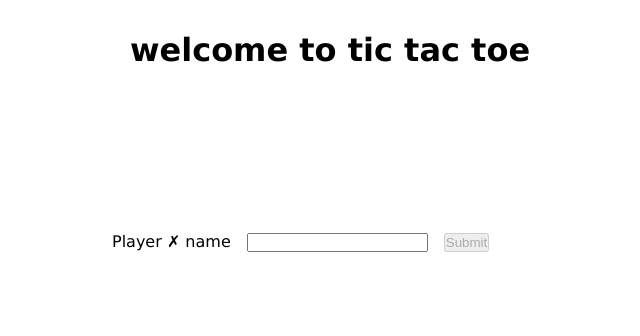
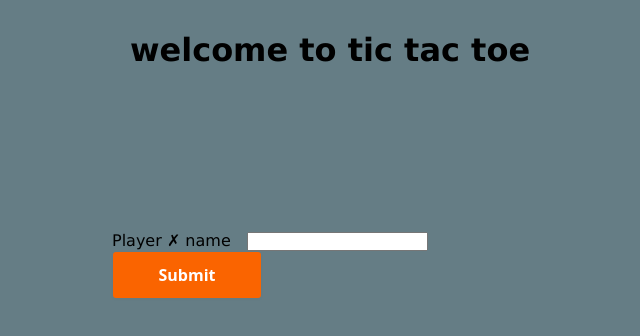
Before and after one commit to robin-sevelin/tic-tac-toe-react, a React (Vite) app: page / in a window 1280 px wide. Shown: the top 336 px of the page, without its empty margins (310-950 px from the left). Built offline with nearby package versions, Linux system fonts and the light colour scheme.

Commit message:
app working

```diff
--- a/src/components/AppButtons.tsx
+++ b/src/components/AppButtons.tsx
@@ -26,7 +26,7 @@ export const AppButtons = ({
   };
   return (
     <div className='nav-buttons'>
-      <button onClick={handleScoreboard}>Toggle scoreboard</button>
+      <button onClick={handleScoreboard}>Scoreboard</button>
       <button onClick={handleRestart}>Restart game</button>
       <button onClick={handleEndsession}>End session</button>
     </div>
--- a/src/components/AppGame.tsx
+++ b/src/components/AppGame.tsx
@@ -8,7 +8,8 @@ interface IGameProps {
   squares: string[];
   players: Player[];
   currentPlayer: string;
-  gameOver: boolean;
+  hasWin: boolean;
+  hasDraw: boolean;
   onEndSession: (players: Player[]) => void;
   onTagSquare: (index: number) => void;
   onRestart: () => void;
@@ -18,7 +19,8 @@ export const AppGame = ({
   players,
   squares,
   currentPlayer,
-  gameOver,
+  hasWin,
+  hasDraw,
   onEndSession,
   onTagSquare,
   onRestart,
@@ -47,7 +49,8 @@ export const AppGame = ({
           players={players}
           currentPlayer={currentPlayer}
           onTagSquare={tagSquare}
-          gameOver={gameOver}
+          hasWin={hasWin}
+          hasDraw={hasDraw}
         />
       )}
       {showScore && <AppScores players={players} />}
--- a/src/components/AppMain.tsx
+++ b/src/components/AppMain.tsx
@@ -1,24 +1,34 @@
-import { useState } from 'react';
 import { Game } from '../models/Game';
 import { AppPlayers } from './AppPlayers';
 import { AppGame } from './AppGame';
 import { Player } from '../models/Player';
+import { useEffect, useState } from 'react';
 
 export const AppMain = () => {
   const [game, setGame] = useState<Game>(
-    new Game([], ['', '', '', '', '', '', '', '', ''], '✗', false)
+    new Game([], ['', '', '', '', '', '', '', '', ''], '✗', false, false)
   );
+
+  useEffect(() => {
+    const inLocalstorage = localStorage.getItem('board');
+    if (inLocalstorage) {
+      setGame(JSON.parse(inLocalstorage));
+    }
+  }, []);
 
   const addPlayer = (player: string) => {
     const newPlayer = [...game.players, new Player(player, 0, false)];
-    setGame((newGame) => ({
-      ...newGame,
+    setGame((game) => ({
+      ...game,
       players: newPlayer,
     }));
   };
 
   const endSession = () => {
-    setGame(new Game([], ['', '', '', '', '', '', '', '', ''], '✗', false));
+    setGame(
+      new Game([], ['', '', '', '', '', '', '', '', ''], '✗', false, false)
+    );
+    localStorage.removeItem('board');
   };
 
   const restart = () => {
@@ -26,29 +36,33 @@ export const AppMain = () => {
     resetPlayers.forEach((player) => {
       player.hasWon = false;
     });
-    setGame((newGame) => ({
-      ...newGame,
+    setGame((game) => ({
+      ...game,
       squares: ['', '', '', '', '', '', '', '', ''],
-      gameOver: false,
+      hasWin: false,
+      hasDraw: false,
       players: resetPlayers,
     }));
   };
 
   const tagSquare = (index: number) => {
     const currentPlayer = game.currentPlayer === '✗' ? '⭕️' : '✗';
-    const newSquares = [...game.squares];
-    newSquares[index] = currentPlayer;
+    const updatedSquares = [...game.squares];
+    updatedSquares[index] = currentPlayer;
 
-    setGame((newGame) => ({
-      ...newGame,
+    setGame((game) => ({
+      ...game,
       currentPlayer: currentPlayer,
-      squares: newSquares,
+      squares: updatedSquares,
     }));
 
-    checkWin();
+    checkWin(updatedSquares);
+    checkDraw(updatedSquares);
+
+    localStorage.setItem('board', JSON.stringify(game));
   };
 
-  const checkWin = () => {
+  const checkWin = (squares: string[]) => {
     const winningCombinations = [
       [0, 1, 2],
       [3, 4, 5],
@@ -62,18 +76,18 @@ export const AppMain = () => {
 
     for (let i = 0; i < winningCombinations.length; i++) {
       const [a, b, c] = winningCombinations[i];
-      const squareA = game.squares[a];
-      const squareB = game.squares[b];
-      const squareC = game.squares[c];
+      const squareA = squares[a];
+      const squareB = squares[b];
+      const squareC = squares[c];
 
       if (squareA === '✗' && squareB === '✗' && squareC === '✗') {
         const updatedPlayers = [...game.players];
         updatedPlayers[0].points += 1;
         updatedPlayers[0].hasWon = true;
 
-        return setGame((newGame) => ({
-          ...newGame,
-          gameOver: true,
+        return setGame((game) => ({
+          ...game,
+          hasWin: true,
           players: updatedPlayers,
         }));
       } else if (squareA === '⭕️' && squareB === '⭕️' && squareC === '⭕️') {
@@ -81,14 +95,27 @@ export const AppMain = () => {
         updatedPlayers[1].points += 1;
         updatedPlayers[1].hasWon = true;
 
-        return setGame((newGame) => ({
-          ...newGame,
-          gameOver: true,
+        return setGame((prevGame) => ({
+          ...prevGame,
+          hasWin: true,
           players: updatedPlayers,
         }));
       }
     }
   };
+
+  const checkDraw = (squares: string[]) => {
+    if (squares.every((a) => a !== '')) {
+      return setGame((game) => ({
+        ...game,
+        hasDraw: true,
+      }));
+    } else {
+      return;
+    }
+  };
+
+  console.log(game);
 
   return (
     <main>
@@ -98,7 +125,8 @@ export const AppMain = () => {
           onRestart={restart}
           onEndSession={endSession}
           onTagSquare={tagSquare}
-          gameOver={game.gameOver}
+          hasDraw={game.hasDraw}
+          hasWin={game.hasWin}
           squares={game.squares}
           players={game.players}
           currentPlayer={game.currentPlayer}
--- a/src/components/AppPlayers.tsx
+++ b/src/components/AppPlayers.tsx
@@ -20,7 +20,7 @@ export const AppPlayers = ({ players, onAddPlayer }: IPlayerProps) => {
     setUserInput(e.target.value);
   };
   return (
-    <>
+    <div className='form-container'>
       {players.length === 0 && (
         <form onSubmit={handleSubmit}>
           <label htmlFor='input'>Player ✗ name</label>
@@ -35,6 +35,6 @@ export const AppPlayers = ({ players, onAddPlayer }: IPlayerProps) => {
           <button disabled={userInput === ''}>Submit</button>
         </form>
       )}
-    </>
+    </div>
   );
 };
--- a/src/components/AppScores.tsx
+++ b/src/components/AppScores.tsx
@@ -10,11 +10,10 @@ export const AppScores = ({ players }: IGameProps) => {
       {player.name} {player.points} points
     </div>
   ));
-  console.log(players);
 
   return (
     <div className='scores'>
-      <h2>Here are the current scores</h2>
+      <h3>Here are the current scores</h3>
       {html}
     </div>
   );
--- a/src/components/AppSquare.tsx
+++ b/src/components/AppSquare.tsx
@@ -4,7 +4,8 @@ interface SquareProps {
   squares: string[];
   players: Player[];
   currentPlayer: string;
-  gameOver: boolean;
+  hasWin: boolean;
+  hasDraw: boolean;
   onTagSquare: (index: number) => void;
 }
 
@@ -13,13 +14,14 @@ export const AppSquare = ({
   onTagSquare,
   players,
   currentPlayer,
-  gameOver,
+  hasWin,
+  hasDraw,
 }: SquareProps) => {
   const handleClick = (index: number) => {
-    if (squares[index] === '' && gameOver === false) {
-      onTagSquare(index);
+    if (squares[index] !== '' || hasWin) {
+      return;
     }
-    return;
+    onTagSquare(index);
   };
 
   const html = squares.map((square, index) => (
@@ -35,14 +37,17 @@ export const AppSquare = ({
   ));
   return (
     <>
-      {players[0].hasWon && <p>{players[0].name} has won the game 🥇 </p>}
-      {players[1].hasWon && <p>{players[1].name} has won the game 🥇 </p>}
-      {!gameOver && currentPlayer === '✗' && (
-        <p>its {players[0].name}'s' turn</p>
-      )}
-      {!gameOver && currentPlayer === '⭕️' && (
-        <p>its {players[1].name}'s' turn</p>
-      )}
+      <div className='info'>
+        {!hasWin && hasDraw && <p>Its a draw 👻</p>}
+        {players[0].hasWon && <p>{players[0].name} has won the game 🥇 </p>}
+        {players[1].hasWon && <p>{players[1].name} has won the game 🥇 </p>}
+        {!hasWin && !hasDraw && currentPlayer !== '✗' && (
+          <p>its {players[0].name}'s' ✗ turn</p>
+        )}
+        {!hasWin && !hasDraw && currentPlayer !== '⭕️' && (
+          <p>its {players[1].name}'s ⭕️ turn</p>
+        )}
+      </div>
       <div className='board'>{html}</div>
     </>
   );
--- a/src/index.css
+++ b/src/index.css
@@ -7,6 +7,7 @@
 body {
   position: relative;
   font-family: Verdana, Geneva, Tahoma, sans-serif;
+  background-color: rgb(101, 125, 133);
 }
 
 header {
@@ -17,12 +18,16 @@ header {
   justify-content: center;
 }
 
+.form-container {
+  width: 450px;
+}
+
 input {
+  margin-top: 100px;
   margin-inline: 1rem;
 }
 
 main {
-  top: 100px;
   position: relative;
   margin: auto;
   width: 500px;
@@ -34,11 +39,18 @@ main {
 }
 
 .nav-buttons {
-  bottom: 50px;
+  bottom: -50px;
   position: absolute;
+}
+
+.info {
   display: flex;
-  justify-content: space-evenly;
-  width: 400px;
+  flex-direction: column;
+  justify-content: center;
+  align-items: center;
+
+  height: 100px;
+  font-size: 1.5rem;
 }
 
 .board {
@@ -51,6 +63,7 @@ main {
 }
 
 .square {
+  background-color: white;
   border: 1px solid black;
   display: flex;
   flex-direction: column;
@@ -64,3 +77,61 @@ main {
   transition: 0.3s ease-in-out;
   background-color: lightgoldenrodyellow;
 }
+
+h3 {
+  margin-bottom: 2rem;
+}
+
+.scores {
+  display: flex;
+  flex-direction: column;
+  justify-content: center;
+  align-items: center;
+  gap: 1rem;
+}
+
+button {
+  align-items: center;
+  background-clip: padding-box;
+  background-color: #fa6400;
+  border: 1px solid transparent;
+  border-radius: 0.25rem;
+  box-shadow: rgba(0, 0, 0, 0.02) 0 1px 3px 0;
+  box-sizing: border-box;
+  color: #fff;
+  cursor: pointer;
+  display: inline-flex;
+  font-family: system-ui, -apple-system, system-ui, 'Helvetica Neue', Helvetica,
+    Arial, sans-serif;
+  font-size: 16px;
+  font-weight: 600;
+  justify-content: center;
+  line-height: 1.25;
+  margin: 0;
+  min-height: 3rem;
+  padding: calc(0.875rem - 1px) calc(1.5rem - 1px);
+  position: relative;
+  text-decoration: none;
+  transition: all 250ms;
+  user-select: none;
+  -webkit-user-select: none;
+  touch-action: manipulation;
+  vertical-align: baseline;
+  width: 150px;
+}
+
+button:hover,
+button:focus {
+  background-color: #fb8332;
+  box-shadow: rgba(0, 0, 0, 0.1) 0 4px 12px;
+}
+
+button:hover {
+  transform: translateY(-1px);
+}
+
+button:active {
+  background-color: #c85000;
+  box-shadow: rgba(0, 0, 0, 0.06) 0 2px 4px;
+  transform: translateY(0);
+}
--- a/src/models/Game.ts
+++ b/src/models/Game.ts
@@ -5,6 +5,7 @@ export class Game {
     public players: Player[],
     public squares: string[],
     public currentPlayer: string,
-    public gameOver: boolean
+    public hasWin: boolean,
+    public hasDraw: boolean
   ) {}
 }
--- a/src/models/Square.ts
+++ /dev/null
@@ -1,3 +0,0 @@
-export class Square {
-  constructor(public isClicked: boolean) {}
-}
```
